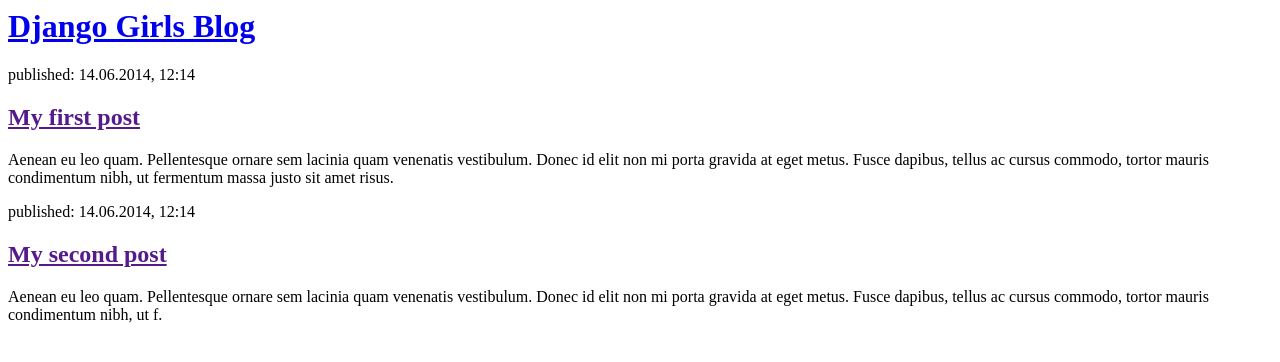
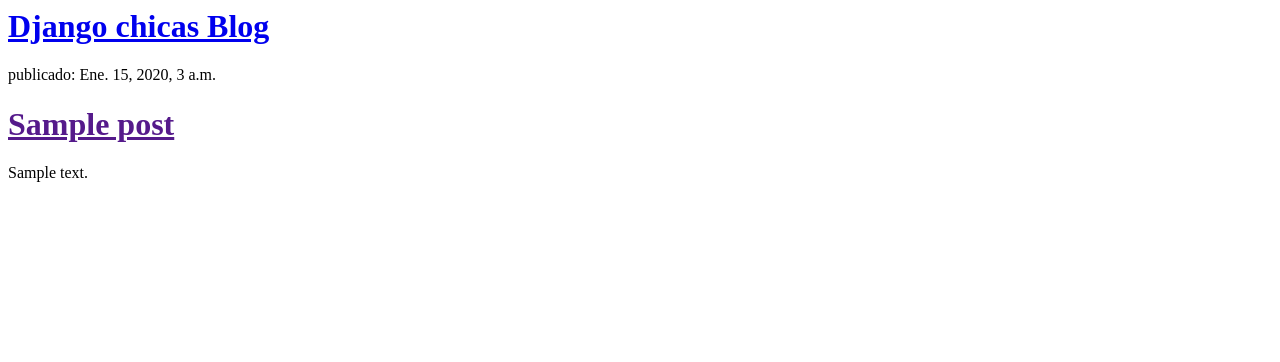
Before and after one commit to mrKondor/my-first-blog, a Django app: template blog/templates/blog/post_list.html in a window 1280 px wide. Shown: the top 362 px of the page. Run offline with Django 3.2, Linux system fonts and the light colour scheme; the template is opened without the code that fills it: values that come from a table or form of the project are taken from there, others are empty; tables that the repository leaves empty hold one stand-in row (values such as "Sample post").

Commit message:
Templates modificados para mostrar post desde base de datos.

```diff
--- a/blog/templates/blog/post_list.html
+++ b/blog/templates/blog/post_list.html
@@ -3,20 +3,8 @@
         <title>Django Girls blog</title>
     </head>
     <body>
-        <div>
-            <h1><a href="/">Django Girls Blog</a></h1>
-        </div>
 
-        <div>
-            <p>published: 14.06.2014, 12:14</p>
-            <h2><a href="">My first post</a></h2>
-            <p>Aenean eu leo quam. Pellentesque ornare sem lacinia quam venenatis vestibulum. Donec id elit non mi porta gravida at eget metus. Fusce dapibus, tellus ac cursus commodo, tortor mauris condimentum nibh, ut fermentum massa justo sit amet risus.</p>
-        </div>
+       <div><h1><a href = "/"> Django chicas Blog </a></h1></div>{% for post in posts %} <div><p> publicado: {{ post.published_date }} </p><h1><a href = "">{{ post.title }} </a></h1><p>{{ post.text|linebreaksbr }} </p></div>{% endfor %}
 
-        <div>
-            <p>published: 14.06.2014, 12:14</p>
-            <h2><a href="">My second post</a></h2>
-            <p>Aenean eu leo quam. Pellentesque ornare sem lacinia quam venenatis vestibulum. Donec id elit non mi porta gravida at eget metus. Fusce dapibus, tellus ac cursus commodo, tortor mauris condimentum nibh, ut f.</p>
-        </div>
     </body>
 </html>
```
Also changed, not shown: blog/views.py (+4 -3 lines).
